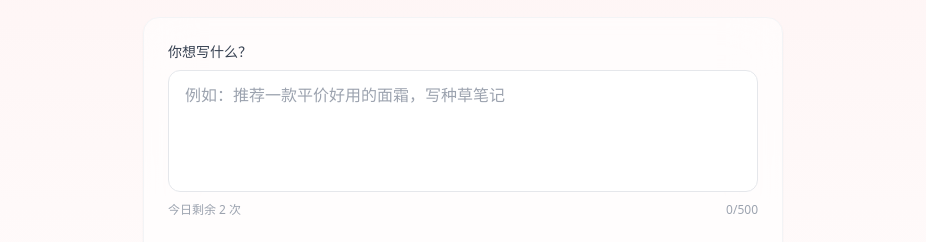
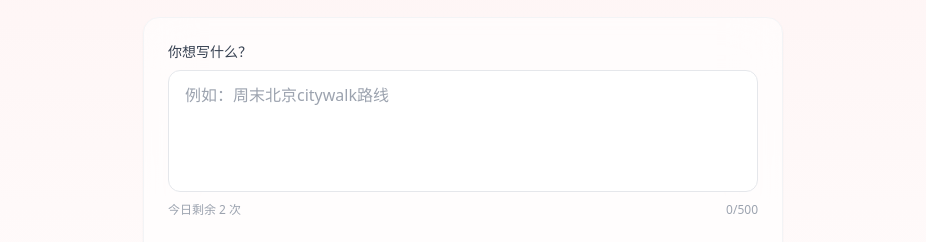
Before and after one commit to Ayzzz123/Biling, a Next.js app: page / in a window 1280 px wide. Shown: the part 232-474 px from the top of the page, without its empty margins (177-1103 px from the left). Built offline with nearby package versions, Linux system fonts and the light colour scheme; no server answers; the database is empty.

Commit message:
fix: 还原输入框示例为简短风格，每次随机切换

```diff
--- a/components/GeneratorForm.tsx
+++ b/components/GeneratorForm.tsx
@@ -16,10 +16,14 @@ interface GeneratorFormProps {
 }
 
 const PLACEHOLDERS = [
-  "例如：端午节旅游指南，500字，分为三段",
-  "例如：推荐一款平价好用的面霜，写种草笔记",
-  "例如：考研上岸经验分享，干货风格",
-  "例如：租房避坑指南，200字，写3个要点",
+  "例如：推荐一款平价好用的面霜",
+  "例如：考研上岸经验分享",
+  "例如：周末北京citywalk路线",
+  "例如：租房避坑指南",
+  "例如：端午节旅游攻略",
+  "例如：咖啡入门推荐",
+  "例如：通勤穿搭分享",
+  "例如：自用好物合集",
 ]
 
 export default function GeneratorForm({
```
